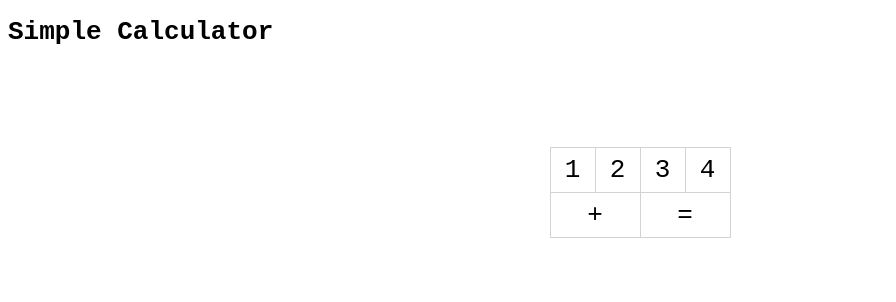
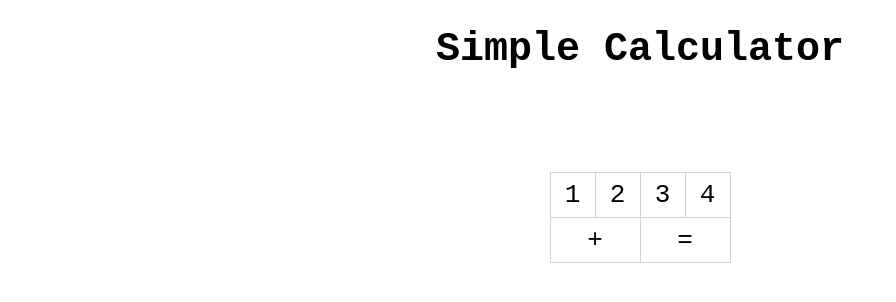
Before and after one commit to shrfrn/cimple-calc-casep25, a plain HTML site: page index.html in a window 1280 px wide. Shown: the whole page, without its empty margins (0-896 px from the left). Drawn offline with Linux system fonts and the light colour scheme.

Commit message:
Improve styling

```diff
--- a/css/simple-calc.css
+++ b/css/simple-calc.css
@@ -4,6 +4,11 @@
 
 body {
     font-family: monospace;
+}
+
+h1 {
+    text-align: center;
+    font-size: 40px;
 }
 
 table {
@@ -19,4 +24,5 @@ td {
 
     text-align: center;
     font-size: 2em;
+    cursor: pointer;
 }
```
